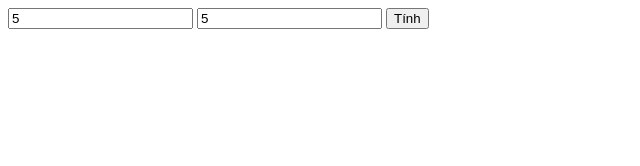
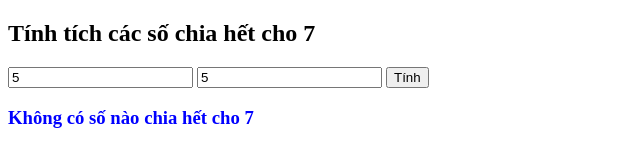
Before and after one commit to whqnanh/bai-tap-31, a plain HTML site: page index.html in a window 1280 px wide. Both pictures are taken after typing "5", "5" into the empty fields and a click on the button "Tính". Shown: the whole page, without its empty margins (0-640 px from the left). Drawn offline with Linux system fonts and the light colour scheme.

Commit message:
Hien thi ket qua truc tiep len man hinh

```diff
--- a/index.html
+++ b/index.html
@@ -5,11 +5,14 @@
     <title>Bài tập 31</title>
 </head>
 <body>
+    <h2>Tính tích các số chia hết cho 7</h2>
     <form onsubmit="handleSubmit(event)">
-        <input type="number" id="soDau" placeholder="Số đầu">
-        <input type="number" id="soCuoi" placeholder="Số cuối">
+        <input type="number" id="soDau" placeholder="Số đầu" required>
+        <input type="number" id="soCuoi" placeholder="Số cuối" required>
         <button type="submit">Tính</button>
     </form>
+
+    <h3 id="ketQua" style="color: blue;"></h3>
 
     <script>
         function handleSubmit(event) {
@@ -17,11 +20,14 @@
             const soDau = parseInt(document.getElementById("soDau").value);
             const soCuoi = parseInt(document.getElementById("soCuoi").value);
 
+            let min = Math.min(soDau, soCuoi);
+            let max = Math.max(soDau, soCuoi);
+
             let tich = 1;
             let coSo = false;
 
-            for (let i = soDau; i <= soCuoi; i++) {
-                if (i % 7 === 0) {
+            for (let i = min; i <= max; i++) {
+                if (i !== 0 && i % 7 === 0) {
                     tich *= i;
                     coSo = true;
                 }
@@ -29,8 +35,10 @@
 
             if (coSo) {
                 console.log("Tich: " + tich);
+                document.getElementById("ketQua").innerText = "Tích các số chia hết cho 7 là: " + tich;
             } else {
-                console.log("Khong co so chia het cho 7");
+                console.log("Không có số nào chia hết cho 7");
+                document.getElementById("ketQua").innerText = "Không có số nào chia hết cho 7";
             }
         }
     </script>
```
